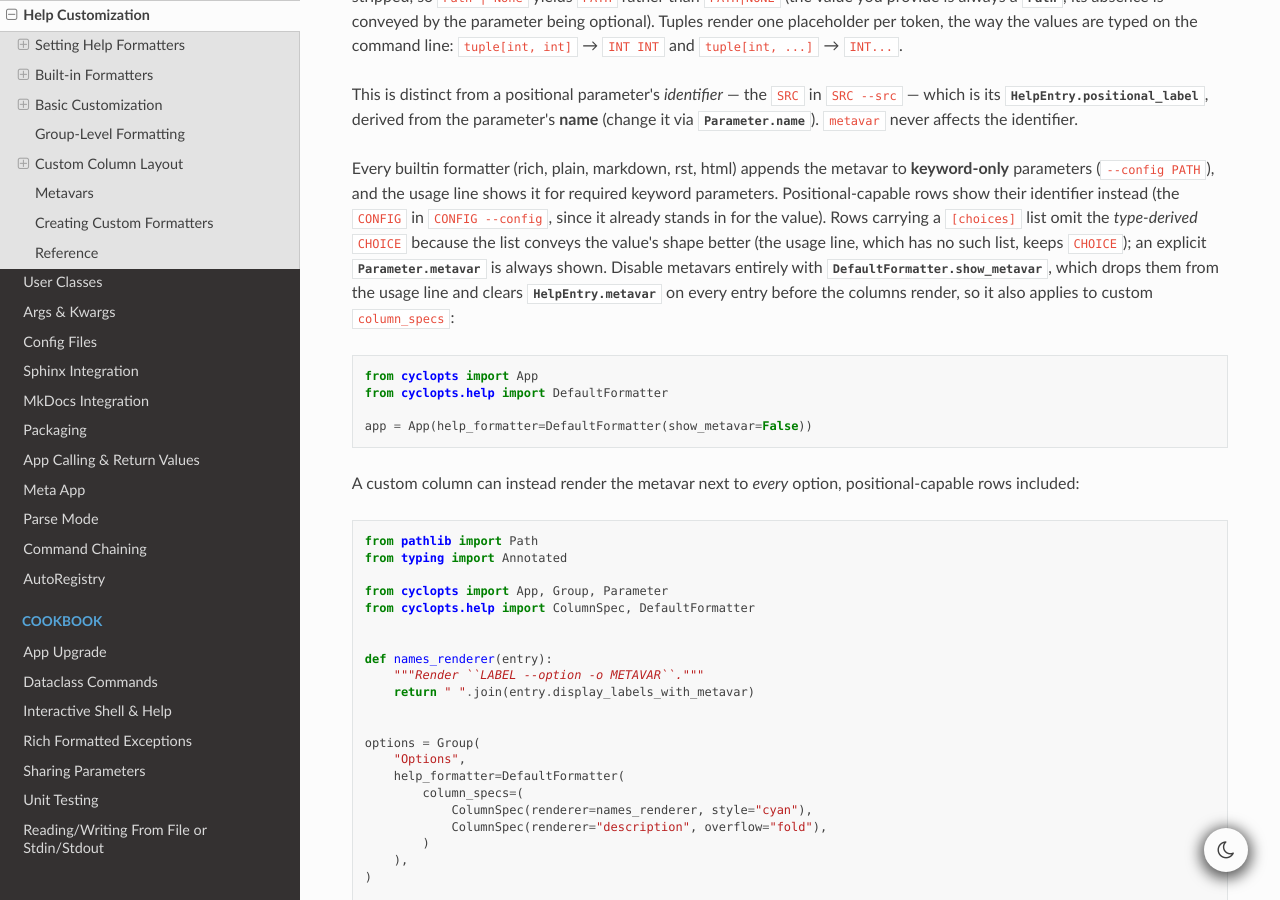
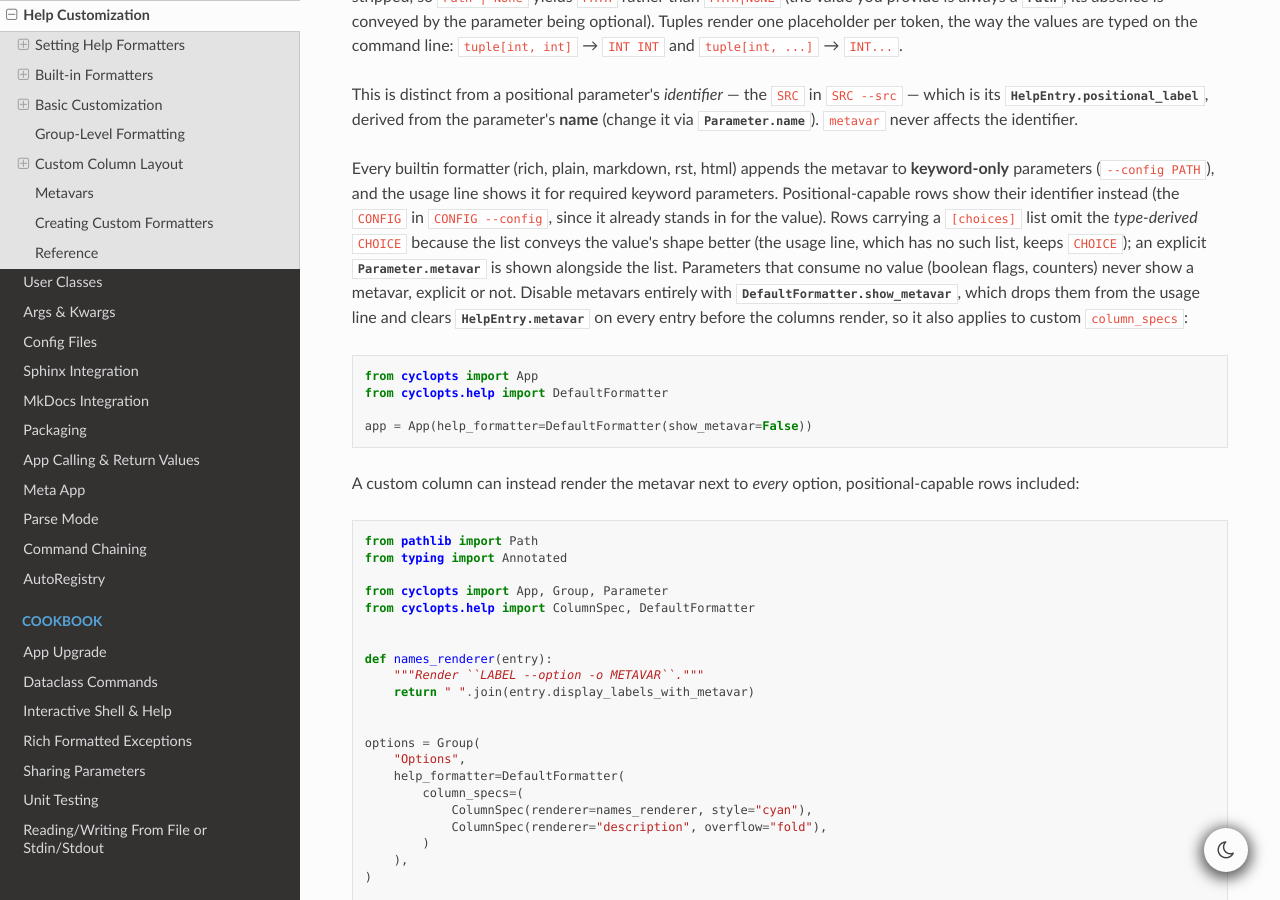
Before and after one commit to BrianPugh/cyclopts, a Sphinx documentation site: the page built from docs/source/help_customization.rst, in a window 1280 px wide and 900 px high, scrolled down 12182 px. Built offline with Sphinx 7.4.7 and the Read the Docs theme 3.1.0, drawn with Linux system fonts in a browser that asks for light colours; the version number could not be read and is left out.

Commit message:
docs(help): explicit metavar never applies to valueless flags and counters
The code drops Parameter.metavar for bool and count parameters because they
consume no token; three doc sites promised the override always wins.

Co-Authored-By: Claude Fable 5.1 <noreply@anthropic.com>

```diff
--- a/docs/source/help_customization.rst
+++ b/docs/source/help_customization.rst
@@ -750,7 +750,8 @@ Every builtin formatter (rich, plain, markdown, rst, html) appends the metavar t
 their identifier instead (the ``CONFIG`` in ``CONFIG --config``, since it already stands in for the value). Rows
 carrying a ``[choices]`` list omit the *type-derived* ``CHOICE`` because the list conveys the value's shape better
 (the usage line, which has no such list, keeps ``CHOICE``); an explicit
-:attr:`Parameter.metavar <cyclopts.Parameter.metavar>` is always shown. Disable metavars entirely with
+:attr:`Parameter.metavar <cyclopts.Parameter.metavar>` is shown alongside the list. Parameters that consume no
+value (boolean flags, counters) never show a metavar, explicit or not. Disable metavars entirely with
 :attr:`DefaultFormatter.show_metavar <cyclopts.help.DefaultFormatter.show_metavar>`, which drops them from the
 usage line and clears :attr:`HelpEntry.metavar <cyclopts.help.HelpEntry.metavar>` on every entry before the
 columns render, so it also applies to custom ``column_specs``:
```
Also changed, not shown: 1 other file.
